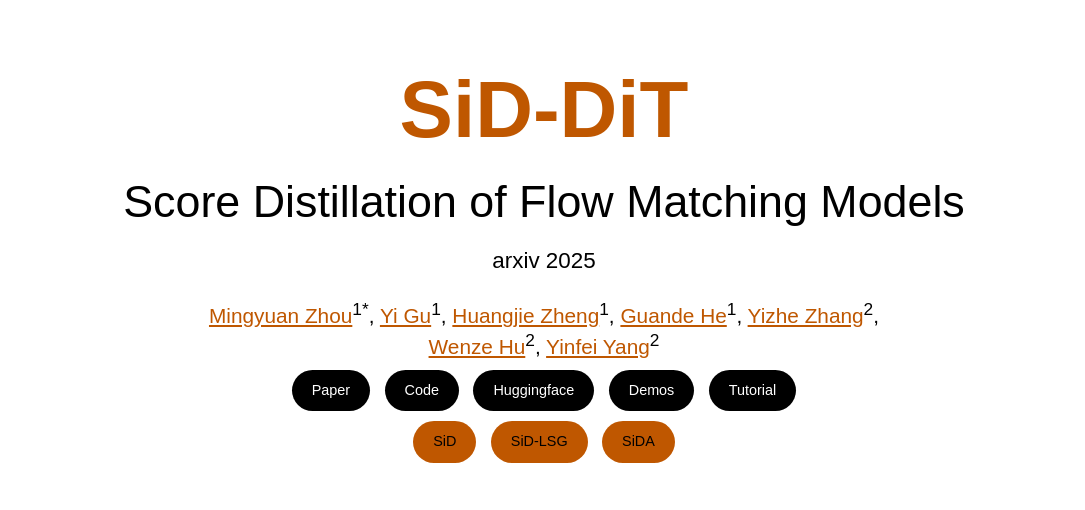
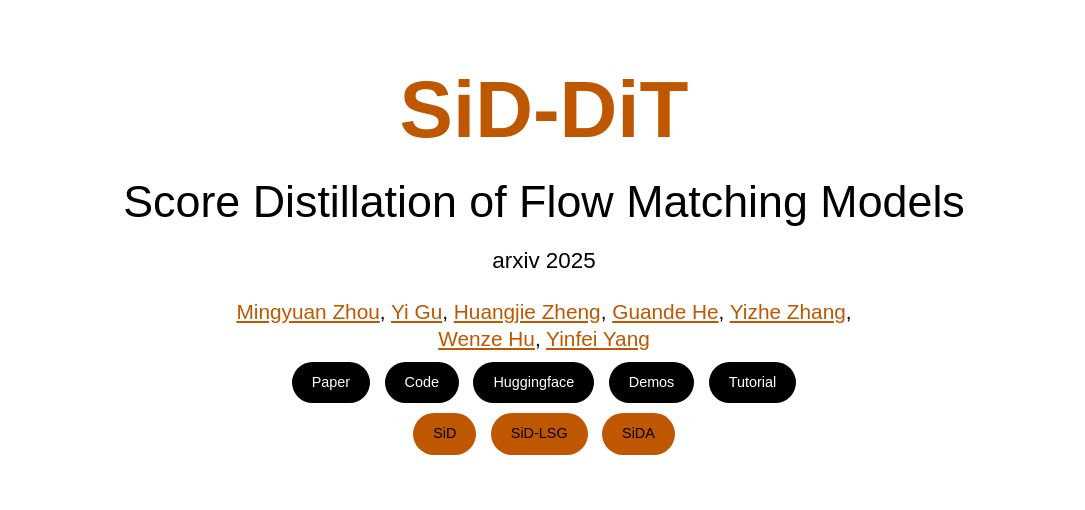
Before and after one commit to yigu1008/SiD-DiT, a plain HTML site: page index.html in a window 1280 px wide. Shown: the top 510 px of the page, without its empty margins (96-1181 px from the left). Drawn offline with Linux system fonts and the light colour scheme; some packages are replaced by stand-ins of ours; a script that the page names is missing.

Commit message:
Update index.html

```diff
--- a/index.html
+++ b/index.html
@@ -940,18 +940,18 @@
         <div style="margin-top: 20px; text-align: center;">
             <p style="font-size: 1.3em; margin-bottom: 5px;">
                 <a href="https://mingyuanzhou.github.io/index.html" target="_blank" style="color: #BF5700;">Mingyuan
-                    Zhou</a><sup>1*</sup>,
+                    Zhou</a>,
                 <a href="https://www.linkedin.com/in/yi-gu-6b19991aa/" target="_blank" style="color: #BF5700;">Yi
-                    Gu</a><sup>1</sup>,
+                    Gu</a>,
                 <a href="http://huangjiezheng.com/" target="_blank" style="color: #BF5700;">Huangjie
-                    Zheng</a><sup>1</sup>,
-                <a href="https://guandehe.github.io/" target="_blank" style="color: #BF5700;">Guande He</a><sup>1</sup>,
+                    Zheng</a>,
+                <a href="https://guandehe.github.io/" target="_blank" style="color: #BF5700;">Guande He</a>,
                 <a href="https://dreasysnail.github.io/" target="_blank" style="color: #BF5700;">Yizhe
-                    Zhang</a><sup>2</sup>,<br>
+                    Zhang</a>,<br>
                 <a href="https://scholar.google.com/citations?user=0YPYs5UAAAAJ&hl=en" target="_blank"
-                    style="color: #BF5700;">Wenze Hu</a><sup>2</sup>,
+                    style="color: #BF5700;">Wenze Hu</a></sup>,
                 <a href="https://sites.google.com/site/yinfeiyang" target="_blank" style="color: #BF5700;">Yinfei
-                    Yang</a><sup>2</sup>
+                    Yang</a>
             </p>
             <!-- <p style="font-size: 1.2em; color: #888;">
                 <sup>1</sup>UT Austin, <sup>2</sup>Apple
```
